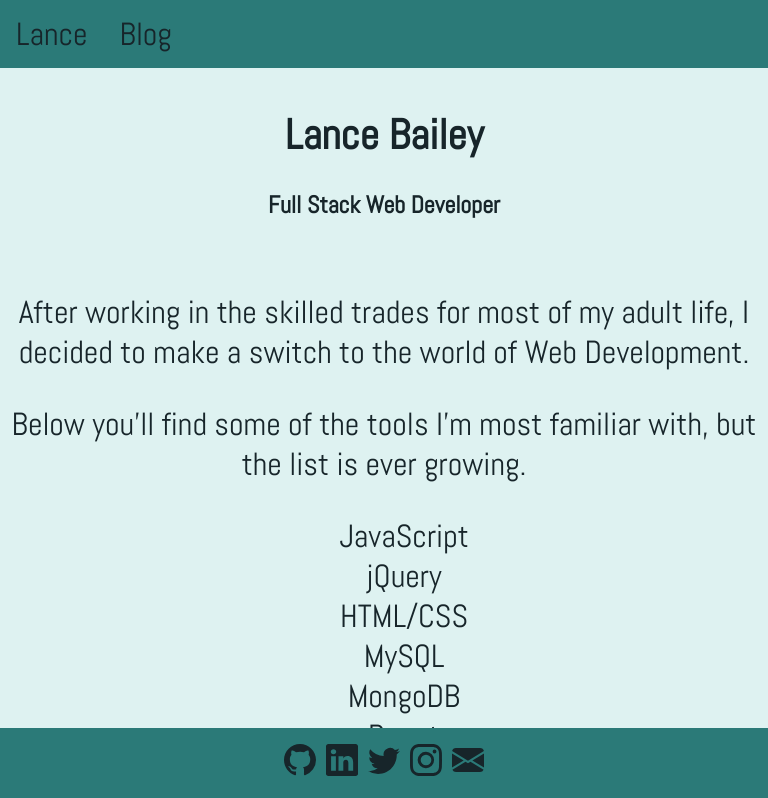
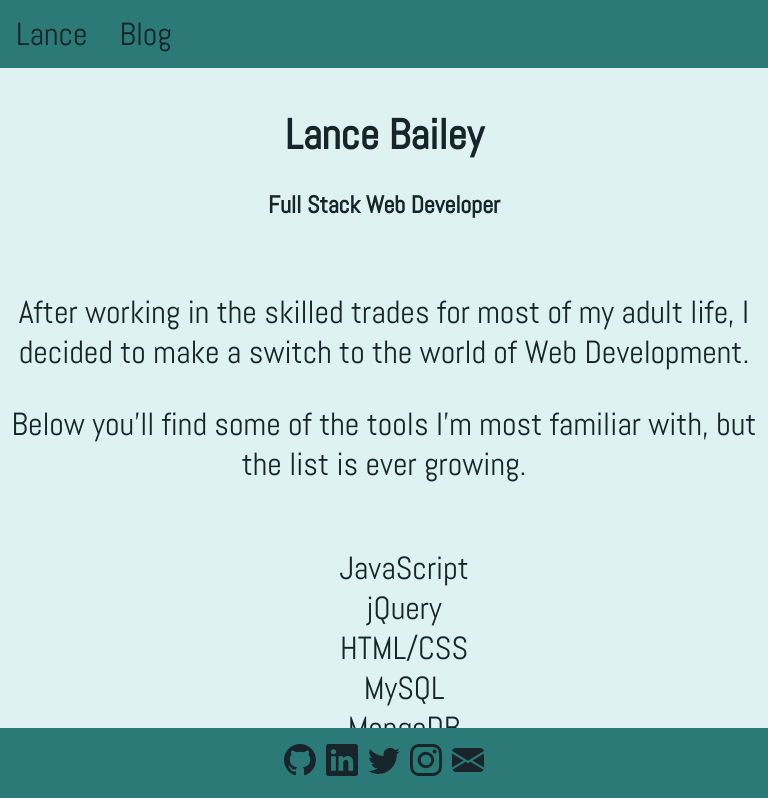
Before and after one commit to lancebailey26/portfolioREACT, a React (Create React App) app in the folder client/: page / in a window 768 px wide. Shown: the top 798 px of the page. Built offline with nearby package versions, Linux system fonts and the light colour scheme.

Commit message:
resume update

```diff
--- a/client/src/App.css
+++ b/client/src/App.css
@@ -24,6 +24,7 @@
     font-size: 32px;
     text-align: center;
     color:var(--dark);
+    z-index: 2;
   }
   .navi ul {
     list-style-type: none;
@@ -83,7 +84,8 @@ p{
 }
 .content ul{
   list-style-type: none;
-  font-size: 24px
+  font-size: 24px;
+
 }
 .center {
   /* margin: auto; */
@@ -93,12 +95,15 @@ p{
   padding: 10px;
   text-align: center;
   color: var(--dark);
+  z-index: 1;
   /* margin-bottom: 5rem; */
   /*   */
 }
 .content{
   height: 100%;
-  margin-bottom: 5rem;
+  margin-bottom: 2rem;
+  padding-top:5rem;
+
 }
 .header{
   padding-top: 5rem;
@@ -121,6 +126,10 @@ p{
 #borpa{
   font-size: 10px;
 }
+.github{
+  margin-bottom:2rem;
+  padding-bottom: 2rem;
+}
 }
 
 /*desktop*/
@@ -136,6 +145,7 @@ p{
     color:var(--dark);
     margin-bottom: 5rem;
     font-family: 'Abel';
+    z-index: 2;
 
   }
   .navi ul {
@@ -167,7 +177,9 @@ p{
   }
   .content{
     height: 100%;
-    margin-bottom: 5rem;
+    margin-bottom: 2rem;
+    padding-top: 5rem;
+    z-index: 1;
   }
   .footer {
   display: block;
@@ -188,6 +200,7 @@ p{
 .content ul{
   font-size: 32px;
   list-style-type: none;
+  display: inline-block;
 }
 /* a{
   padding-left: 15px;
@@ -200,6 +213,7 @@ p{
 }
 .header{
   margin-bottom: 0px;
+
 }
 .transparent{
   background: rgba(0, 0, 0, 0.3)
@@ -214,6 +228,7 @@ p{
   color: var(--dark);
   /* margin-bottom: 5rem; */
   /* padding-top: 5rem; */
+  z-index: 1;
 }
 .header{
   padding-top: 5rem;
@@ -236,4 +251,8 @@ p{
 #borpa{
   font-size: 10px;
 }
+.github{
+  margin-bottom:2rem;
+  padding-bottom: 2rem;
 }
+}
```
